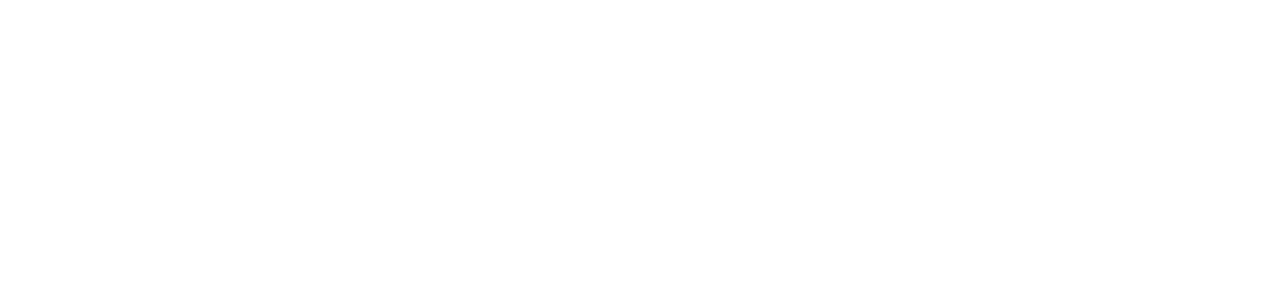
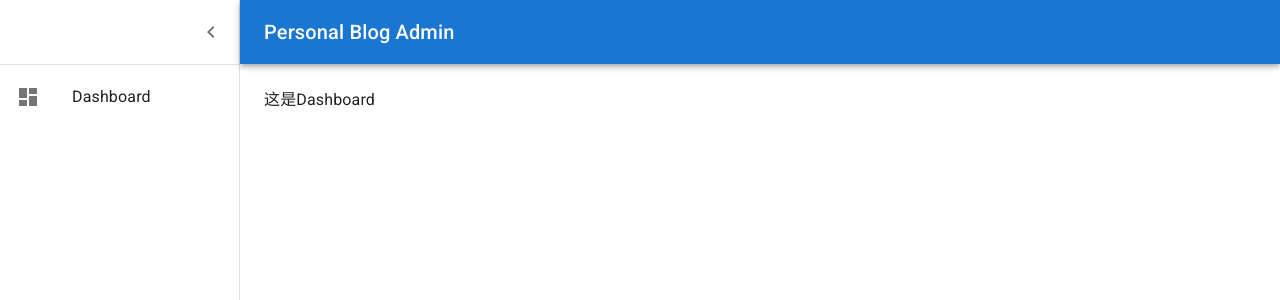
Before and after one commit to tywhisky/blog-admin, a React (Create React App) app: page /dashboard in a window 1280 px wide. Before the commit this address had no page. Shown: the top 300 px of the page. Built offline with nearby package versions, Linux system fonts and the light colour scheme.

Commit message:
feat: add sider bar

```diff
--- a/src/App.tsx
+++ b/src/App.tsx
@@ -1,26 +1,20 @@
 import React from "react";
 import { BrowserRouter as Router, Route, Routes } from "react-router-dom";
+import Drawn from "../src/components/Drawn/index";
 import Login from "../src/pages/Login/index";
-import './App.scss'
-// import '../styles/global.css'
+import Dashboard from "../src/pages/Dashboard/index";
 
-// import Layout from '../containers/Layout'
-// import Home from '../pages/Home'
-// import Login from '../containers/Login'
-// import RecoveryPassword from '../containers/RecoveryPassword'
-// import NotFound from '../pages/NotFound'
+import "./App.scss";
 
 const App = () => {
   return (
     <Router>
-      {/* <Layout> */}
       <Routes>
         <Route path="/login" element={<Login />} />
-        {/* <Route path="/login" element={<Login/>}/>
-          <Route path="/recovery-password" element={<RecoveryPassword/>}/>
-          <Route path="*" element={<NotFound/>}/> */}
+          <Route path="/" element={<Drawn />}>
+              <Route path="/dashboard" element={<Dashboard />} />
+          </Route>
       </Routes>
-      {/* </Layout> */}
     </Router>
   );
 };
--- /dev/null
+++ b/src/components/Drawn/index.tsx
@@ -0,0 +1,164 @@
+import * as React from "react";
+import { Outlet, useNavigate } from "react-router-dom";
+import { styled, useTheme, Theme, CSSObject } from '@mui/material/styles';
+import Box from '@mui/material/Box';
+import MuiDrawer from '@mui/material/Drawer';
+import MuiAppBar, { AppBarProps as MuiAppBarProps } from '@mui/material/AppBar';
+import Toolbar from '@mui/material/Toolbar';
+import List from '@mui/material/List';
+import CssBaseline from '@mui/material/CssBaseline';
+import Typography from '@mui/material/Typography';
+import Divider from '@mui/material/Divider';
+import IconButton from '@mui/material/IconButton';
+import MenuIcon from '@mui/icons-material/Menu';
+import ChevronLeftIcon from '@mui/icons-material/ChevronLeft';
+import ChevronRightIcon from '@mui/icons-material/ChevronRight';
+import ListItem from '@mui/material/ListItem';
+import ListItemIcon from '@mui/material/ListItemIcon';
+import ListItemText from '@mui/material/ListItemText';
+import DashboardIcon from '@mui/icons-material/Dashboard';
+
+const drawerWidth = 240;
+
+const openedMixin = (theme: Theme): CSSObject => ({
+    width: drawerWidth,
+    transition: theme.transitions.create('width', {
+        easing: theme.transitions.easing.sharp,
+        duration: theme.transitions.duration.enteringScreen,
+    }),
+    overflowX: 'hidden',
+});
+
+const closedMixin = (theme: Theme): CSSObject => ({
+    transition: theme.transitions.create('width', {
+        easing: theme.transitions.easing.sharp,
+        duration: theme.transitions.duration.leavingScreen,
+    }),
+    overflowX: 'hidden',
+    width: `calc(${theme.spacing(7)} + 1px)`,
+    [theme.breakpoints.up('sm')]: {
+        width: `calc(${theme.spacing(9)} + 1px)`,
+    },
+});
+
+const DrawerHeader = styled('div')(({ theme }) => ({
+    display: 'flex',
+    alignItems: 'center',
+    justifyContent: 'flex-end',
+    padding: theme.spacing(0, 1),
+    // necessary for content to be below app bar
+    ...theme.mixins.toolbar,
+}));
+
+interface AppBarProps extends MuiAppBarProps {
+    open?: boolean;
+}
+
+const AppBar = styled(MuiAppBar, {
+    shouldForwardProp: (prop) => prop !== 'open',
+})<AppBarProps>(({ theme, open }) => ({
+    zIndex: theme.zIndex.drawer + 1,
+    transition: theme.transitions.create(['width', 'margin'], {
+        easing: theme.transitions.easing.sharp,
+        duration: theme.transitions.duration.leavingScreen,
+    }),
+    ...(open && {
+        marginLeft: drawerWidth,
+        width: `calc(100% - ${drawerWidth}px)`,
+        transition: theme.transitions.create(['width', 'margin'], {
+            easing: theme.transitions.easing.sharp,
+            duration: theme.transitions.duration.enteringScreen,
+        }),
+    }),
+}));
+
+const Drawer = styled(MuiDrawer, { shouldForwardProp: (prop) => prop !== 'open' })(
+    ({ theme, open }) => ({
+        width: drawerWidth,
+        flexShrink: 0,
+        whiteSpace: 'nowrap',
+        boxSizing: 'border-box',
+        ...(open && {
+            ...openedMixin(theme),
+            '& .MuiDrawer-paper': openedMixin(theme),
+        }),
+        ...(!open && {
+            ...closedMixin(theme),
+            '& .MuiDrawer-paper': closedMixin(theme),
+        }),
+    }),
+);
+
+export default function Drawn() {
+    const theme = useTheme();
+    const navigate = useNavigate();
+    const [open, setOpen] = React.useState(true);
+
+    const handleDrawerOpen = () => {
+        setOpen(true);
+    };
+
+    const handleDrawerClose = () => {
+        setOpen(false);
+    };
+
+    const MenuItems = [
+        {name: "Dashboard", path: "/dashboard"}
+    ];
+
+    const chooseIcon = (text: string) => {
+        switch(text) {
+            case "Dashboard":
+                return <DashboardIcon />;
+            default:
+                break;
+        }
+    };
+
+    return (
+        <Box sx={{ display: 'flex' }}>
+            <CssBaseline />
+            <AppBar position="fixed" open={open}>
+                <Toolbar>
+                    <IconButton
+                        color="inherit"
+                        aria-label="open drawer"
+                        onClick={handleDrawerOpen}
+                        edge="start"
+                        sx={{
+                            marginRight: '36px',
+                            ...(open && { display: 'none' }),
+                        }}
+                    >
+                        <MenuIcon />
+                    </IconButton>
+                    <Typography variant="h6" noWrap component="div">
+                        Personal Blog Admin
+                    </Typography>
+                </Toolbar>
+            </AppBar>
+            <Drawer variant="permanent" open={open}>
+                <DrawerHeader>
+                    <IconButton onClick={handleDrawerClose}>
+                        {theme.direction === 'rtl' ? <ChevronRightIcon /> : <ChevronLeftIcon />}
+                    </IconButton>
+                </DrawerHeader>
+                <Divider />
+                <List>
+                    {MenuItems.map((obj) => (
+                        <ListItem button key={obj.name} onClick={() => {
+                            navigate(obj.path)
+                        }}>
+                            <ListItemIcon>{chooseIcon(obj.name)}</ListItemIcon>
+                            <ListItemText primary={obj.name} />
+                        </ListItem>
+                    ))}
+                </List>
+            </Drawer>
+            <Box component="main" sx={{ flexGrow: 1, p: 3 }}>
+                <DrawerHeader />
+                <Outlet />
+            </Box>
+        </Box>
+    );
+}
--- /dev/null
+++ b/src/pages/Dashboard/index.tsx
@@ -0,0 +1,7 @@
+import * as React from "react";
+
+export default function Dashboard() {
+  return (
+      <div>这是Dashboard</div>
+  )
+}
```
Also changed, not shown: src/pages/Login/index.tsx (+43 -31 lines).
